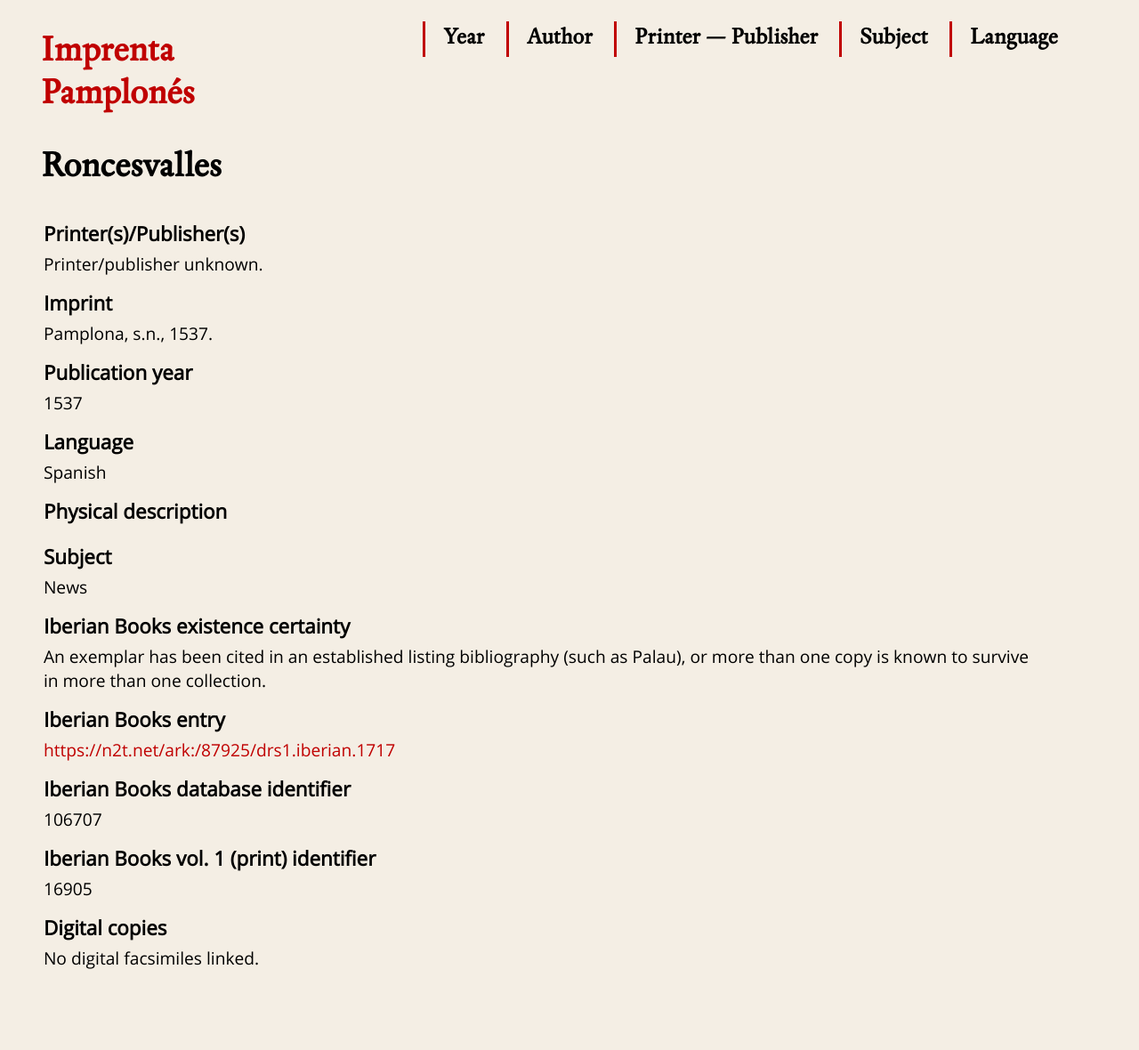
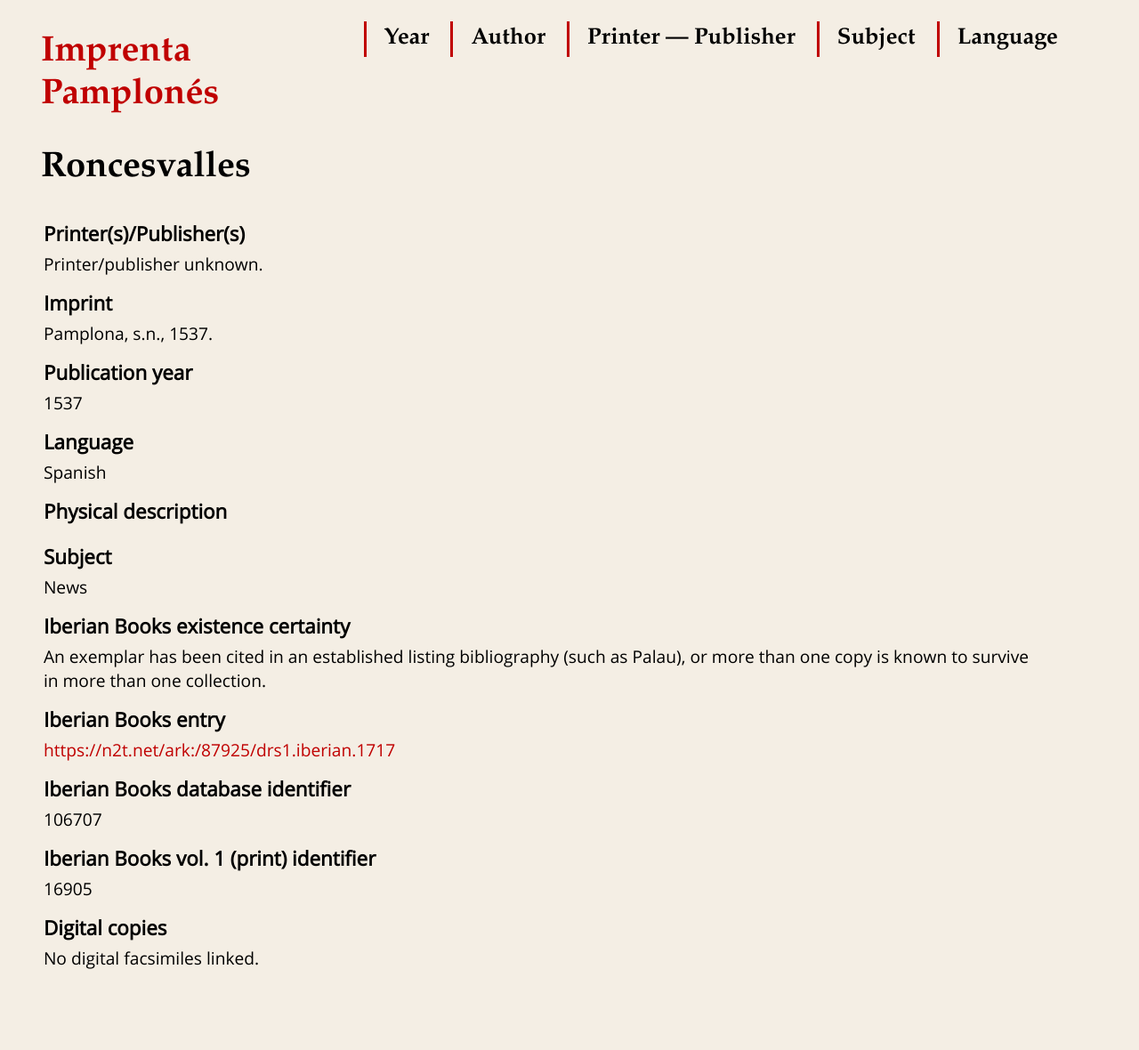
Before and after one commit to aewingate/aewingate.github.io, a Jekyll site: the page Imprenta_Pamplones/book_pages/106707.html, which Jekyll copies as it is, in a window 1280 px wide. Shown: the whole page at 89% size. Built offline with Jekyll 4.4.1, drawn with Linux system fonts in a browser that asks for light colours.

Commit message:
Update indiv_page.css

```diff
--- a/css/indiv_page.css
+++ b/css/indiv_page.css
@@ -1,7 +1,4 @@
-@font-face {
-	font-family: EspinosaNovaReg;
-	src: url("/css/Estudio CH - EspinosaNova-Regular.otf") format("opentype");
-	}
+
 @font-face {
 	font-family: OpenSans;
 	src: url("/css/OpenSans-Regular.ttf") format("truetype");
@@ -26,7 +23,7 @@
 	padding-left: 20px;
   padding-right: 20px;
 	display: inline-block;
-	font-family: 'EspinosaNovaReg';
+	font-family: 'Book Antiqua';
 	font-size: 1.6em;
 	font-weight: 600;
 	border-left: 3px solid #C00000;
@@ -37,9 +34,9 @@
 font-size: 2.5em;
 color: #C00000;
 padding-left: 3%;
-font-family: 'EspinosaNovaReg';}
+font-family: 'Book Antiqua';}
 h1{padding-left: 3%;
-font-family: 'EspinosaNovaReg';
+font-family: 'Book Antiqua';
 font-size: 2.5em;}
 table{
 	padding-left: 3%;
```
